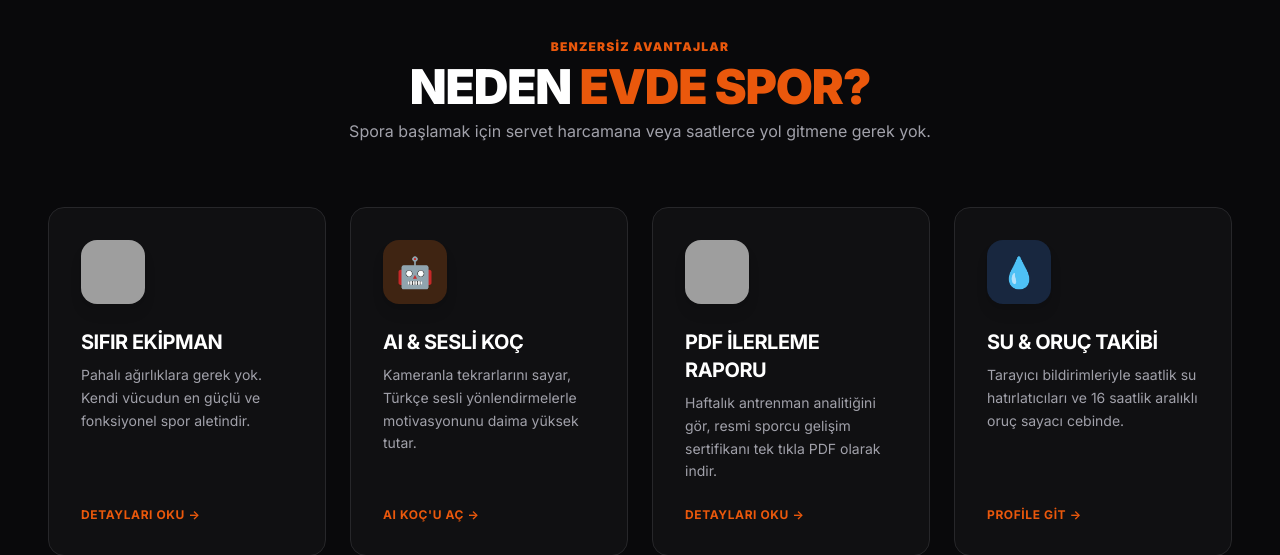
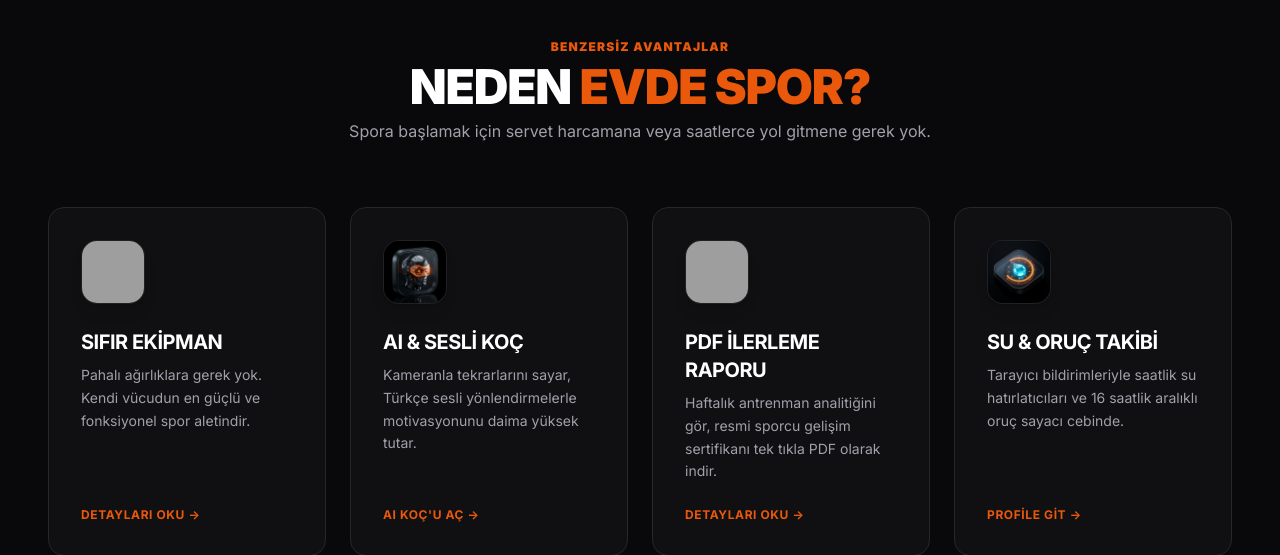
Before and after one commit to atilayaki/ev-sporu-app, a Flask app: page / in a window 1280 px wide. Shown: the part 2137-2692 px from the top of the page. Run offline with Flask 3, Linux system fonts and the light colour scheme; data that the repository does not hold is empty; some libraries are stand-ins or nearby versions; grey boxes are pictures that could not be loaded.

Commit message:
feat: harmonize AI coach and water tracker feature cards with matching 3D app icons

```diff
--- a/templates/index.html
+++ b/templates/index.html
@@ -369,7 +369,7 @@
         <!-- Feature 1 -->
         <a href="/bilgi/evde-spor" class="athletic-card p-8 rounded-2xl border border-zinc-800 bg-zinc-900/50 hover:border-orange-500/50 transition-all group flex flex-col justify-between">
             <div>
-                <div class="w-16 h-16 rounded-2xl overflow-hidden mb-6 group-hover:scale-110 transition-transform shadow-lg">
+                <div class="w-16 h-16 rounded-2xl overflow-hidden mb-6 group-hover:scale-110 transition-transform shadow-lg border border-zinc-800/80 bg-zinc-950">
                     <img src="/static/images/home_gym_icon.jpg" alt="Ev" class="w-full h-full object-cover">
                 </div>
                 <h3 class="text-xl font-bold text-white uppercase tracking-tight mb-2 group-hover:text-accent transition-colors">Sıfır Ekipman</h3>
@@ -381,8 +381,8 @@
         <!-- Feature 2 -->
         <a href="/ai-koc" class="athletic-card p-8 rounded-2xl border border-zinc-800 bg-zinc-900/50 hover:border-orange-500/50 transition-all group flex flex-col justify-between">
             <div>
-                <div class="w-16 h-16 rounded-2xl overflow-hidden mb-6 group-hover:scale-110 transition-transform shadow-lg bg-orange-500/20 flex items-center justify-center text-3xl">
-                    🤖
+                <div class="w-16 h-16 rounded-2xl overflow-hidden mb-6 group-hover:scale-110 transition-transform shadow-lg border border-zinc-800/80 bg-zinc-950">
+                    <img src="/static/images/ai_coach_icon.jpg" alt="AI & Sesli Koç" class="w-full h-full object-cover">
                 </div>
                 <h3 class="text-xl font-bold text-white uppercase tracking-tight mb-2 group-hover:text-accent transition-colors">AI & Sesli Koç</h3>
                 <p class="text-zinc-400 text-sm leading-relaxed">Kameranla tekrarlarını sayar, Türkçe sesli yönlendirmelerle motivasyonunu daima yüksek tutar.</p>
@@ -393,7 +393,7 @@
         <!-- Feature 3 -->
         <a href="/bilgi/surekli-gelisim" class="athletic-card p-8 rounded-2xl border border-zinc-800 bg-zinc-900/50 hover:border-orange-500/50 transition-all group flex flex-col justify-between">
             <div>
-                <div class="w-16 h-16 rounded-2xl overflow-hidden mb-6 group-hover:scale-110 transition-transform shadow-lg">
+                <div class="w-16 h-16 rounded-2xl overflow-hidden mb-6 group-hover:scale-110 transition-transform shadow-lg border border-zinc-800/80 bg-zinc-950">
                     <img src="/static/images/progress_chart_icon.jpg" alt="Gelişim" class="w-full h-full object-cover">
                 </div>
                 <h3 class="text-xl font-bold text-white uppercase tracking-tight mb-2 group-hover:text-accent transition-colors">PDF İlerleme Raporu</h3>
@@ -405,8 +405,8 @@
         <!-- Feature 4 -->
         <a href="/profil" class="athletic-card p-8 rounded-2xl border border-zinc-800 bg-zinc-900/50 hover:border-orange-500/50 transition-all group flex flex-col justify-between">
             <div>
-                <div class="w-16 h-16 rounded-2xl overflow-hidden mb-6 group-hover:scale-110 transition-transform shadow-lg bg-blue-500/20 flex items-center justify-center text-3xl">
-                    💧
+                <div class="w-16 h-16 rounded-2xl overflow-hidden mb-6 group-hover:scale-110 transition-transform shadow-lg border border-zinc-800/80 bg-zinc-950">
+                    <img src="/static/images/water_tracker_icon.jpg" alt="Su & Oruç Takibi" class="w-full h-full object-cover">
                 </div>
                 <h3 class="text-xl font-bold text-white uppercase tracking-tight mb-2 group-hover:text-accent transition-colors">Su & Oruç Takibi</h3>
                 <p class="text-zinc-400 text-sm leading-relaxed">Tarayıcı bildirimleriyle saatlik su hatırlatıcıları ve 16 saatlik aralıklı oruç sayacı cebinde.</p>
```
Also changed, not shown: static/images/ai_coach_icon.jpg (added), static/images/water_tracker_icon.jpg (added).
